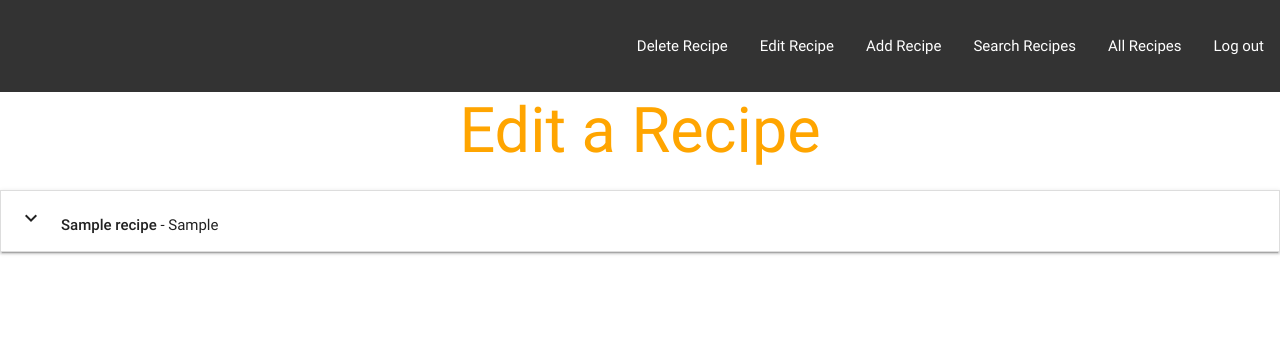
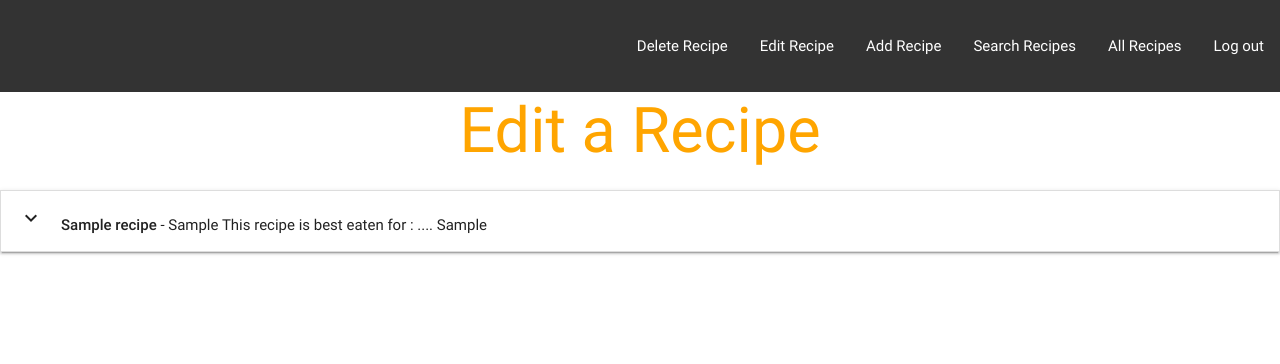
Before and after one commit to debbiect246/recipe-app, a Flask app: page /editrecipe in a window 1280 px wide. Shown: the top 364 px of the page. Run offline with Flask 2, Linux system fonts and the light colour scheme; grey boxes marked "Sample" are stand-in pictures; a database or web service that is not in the repository returns one stand-in record (values such as "Sample title"); some libraries are stand-ins or nearby versions.

Commit message:
edit recipe page updated

```diff
--- a/templates/editrecipe.html
+++ b/templates/editrecipe.html
@@ -11,6 +11,9 @@
 
                 <div class=" recipe_header col s9">
                     <i class="material-icons">expand_more</i><strong>{{r.recipe_name}}</strong> - {{r.recipe_intro}}
+                    <span>This recipe is best eaten for : ....
+                    {{r.recipe_type}}
+                </span>
                 </div>
             </div>
 
@@ -22,17 +25,55 @@
 
 
             <div class="collapsible-body">
-                <span>
+                <span>Recipe ingredients:
                     {{r.recipe_ingredients}}
                 </span>
             </div>
             <div class="collapsible-body">
-                <span>
+                <span>Follow these steps to make this dish:
                     {{r.method}}
                 </span>
             </div>
 
+            <div class="collapsible-body">
+                <span>This recipe comes from:
+                    {{r.recipe_island}}
+                </span>
+                <span>  and can be found in
+                    {{r.recipe_author}}
+                </span>
+            </div>
 
+            <div class="collapsible-body">
+                <span>This recipe contains:
+                    {{r.recipe_contains}}
+                </span>
+                <span><strong>  and has these allergens:  * </strong>
+                    {{r.allergens}}
+                </span>
+            </div>
+
+            <div class="collapsible-body">
+                <span>This recipe makes:
+                    {{r.nutritional_info.number_servings}} servings
+                </span>
+                <span> and each serving has:
+                    {{r.nutritional_info.calories_per_serve}} calories.
+                </span>
+                <span>Each serving has:
+                    {{r.nutritional_info.protein_grammes_per_serve}} grammes of protein,
+                </span>
+                <span>
+                    {{r.nutritional_info.fat_grammes_per_serve}} grammes of fat,
+                </span>
+                <span>
+                    {{r.nutritional_info.fibre_grammes_per_serve}} grammes of fibre and
+                </span>
+                <span>
+                    {{r.nutritional_info.carb_grammes_per_serve}} grammes of carbohydrate.
+                </span>
+
+            </div>
 
 
 
```
